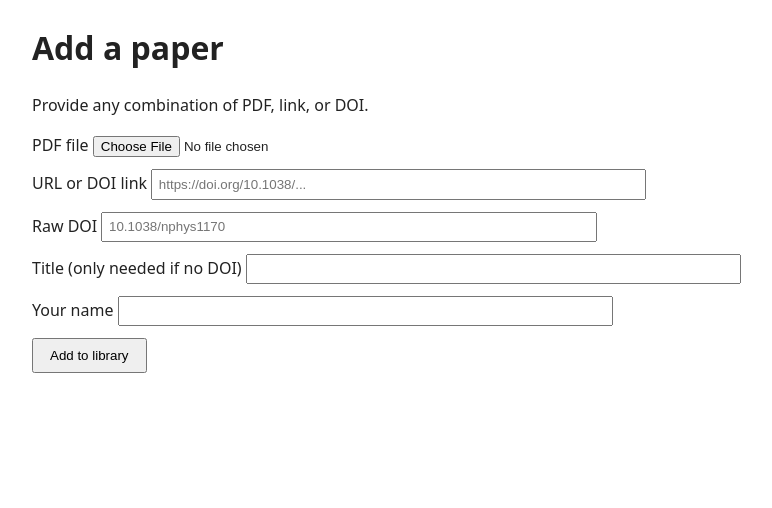
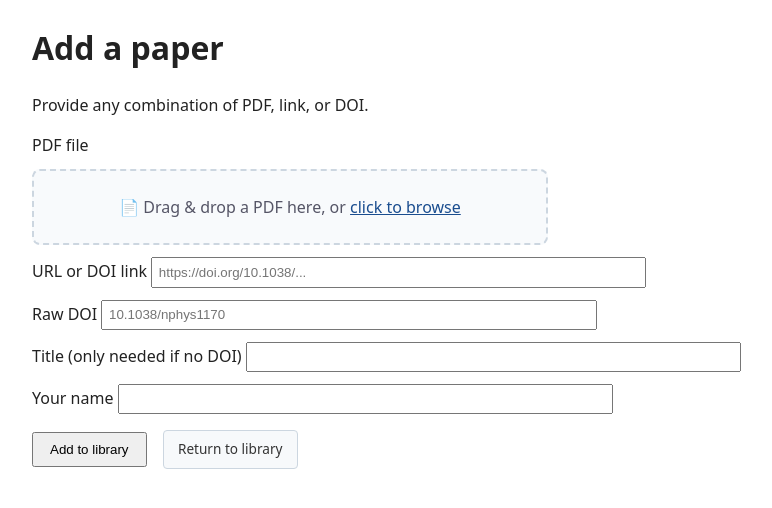
Before and after one commit to MichalSpirzewski/h-index-boost, a FastAPI app: page /upload in a window 1280 px wide. Shown: the part 80-588 px from the top of the page, without its empty margins (96-868 px from the left). Run offline with FastAPI, Linux system fonts and the light colour scheme.

Commit message:
Refactor author handling: consolidate name aliases, enhance author display, and improve topic filtering in UI

```diff
--- a/app/ingest.py
+++ b/app/ingest.py
@@ -479,13 +479,27 @@ def canonical_author(session: Session, author: Author) -> Author:
     return author
 
 
+# Hard-coded author aliases: variant spellings that must collapse to one canonical
+# name (case-insensitive key -> canonical display name). Applied before matching so
+# every ingest of a variant groups under the same author record.
+_NAME_ALIASES = {
+    "mateusz marek nowak": "Mateusz Nowak",
+}
+
+
+def _apply_name_alias(full_name: str) -> str:
+    return _NAME_ALIASES.get(full_name.strip().casefold(), full_name)
+
+
 def _get_or_create_author(session: Session, full_name: str, orcid: str | None) -> Author:
     """Group an incoming author with an existing one when possible (v1, no fuzzy).
 
-    Match order: ORCID, then exact normalized name (regardless of the existing
-    row's ORCID). Any match resolves to its canonical author so contributions
-    accrue to a single base record; a missing ORCID on the canonical is filled in.
+    Match order: hard-coded name alias, then ORCID, then exact normalized name
+    (regardless of the existing row's ORCID). Any match resolves to its canonical
+    author so contributions accrue to a single base record; a missing ORCID on the
+    canonical is filled in.
     """
+    full_name = _apply_name_alias(full_name)
     if orcid:
         author = session.scalar(select(Author).where(Author.orcid == orcid))
         if author:
@@ -537,9 +551,14 @@ def merge_authors(session: Session, source: Author, target: Author) -> int:
         target_article_ids.add(article_id)
         moved += 1
 
-    # Preserve an ORCID that would otherwise be lost (UNIQUE: clear it off source first).
+    # Preserve an ORCID that would otherwise be lost. orcid is UNIQUE, so the source
+    # must be cleared and flushed *before* the value is assigned to the target,
+    # otherwise both rows momentarily hold it and the flush hits the constraint.
     if target.orcid is None and source.orcid:
-        target.orcid, source.orcid = source.orcid, None
+        orcid = source.orcid
+        source.orcid = None
+        session.flush()
+        target.orcid = orcid
 
     source.merged_into_id = target.id
     session.flush()
--- a/app/main.py
+++ b/app/main.py
@@ -18,6 +18,17 @@ app = FastAPI(title="RefBase")
 _BASE_DIR = Path(__file__).parent
 templates = Jinja2Templates(directory=_BASE_DIR / "templates")
 app.mount("/static", StaticFiles(directory=_BASE_DIR / "static"), name="static")
+
+
+def _short_author_name(full_name: str) -> str:
+    """'Michał Spirzewski' -> 'M. Spirzewski'; single-token names unchanged."""
+    parts = full_name.split()
+    if len(parts) < 2:
+        return full_name
+    return f"{parts[0][0]}. {parts[-1]}"
+
+
+templates.env.filters["short_name"] = _short_author_name
 
 
 @app.on_event("startup")
@@ -79,7 +90,12 @@ async def ingest_endpoint(
         pdf_bytes = await file.read()
 
     if not (pdf_bytes or url or doi or title):
-        raise HTTPException(status_code=422, detail="Provide a PDF, a URL, or a DOI.")
+        message = "Nothing to add — provide a PDF, a URL, or a DOI."
+        if _wants_html(request):  # re-render the form with the error + a return button
+            return templates.TemplateResponse(
+                request, "upload.html", {"error": message}, status_code=422
+            )
+        raise HTTPException(status_code=422, detail=message)
 
     # Resolve DOI: raw input -> URL -> PDF text/metadata.
     resolved = ingest.extract_doi(doi) or ingest.extract_doi(url)
@@ -355,6 +371,7 @@ def author_detail(
     saved: int = 0,
     sort: str = "recent",
     order: str = "",
+    topic: int | None = None,
 ):
     author = session.get(Author, author_id)
     if author is None:
@@ -377,6 +394,7 @@ def author_detail(
     co_authors: dict[int, Author] = {}
     joint_counts: dict[int, int] = {}
     topics = {}
+    topic_counts: dict[int, int] = {}
     # Ordered de-dup of this author's affiliations, keyed so near-identical strings
     # (same text bar case/diacritics/punctuation — PDF encoding noise) collapse.
     affiliations: dict[str, str] = {}
@@ -394,13 +412,20 @@ def author_detail(
                         affiliations.setdefault(key, display)
                         if key == _NCNR_PHRASE:
                             is_ncbj = True
-        for topic in article.topics:
-            topics[topic.id] = topic
+        for art_topic in article.topics:
+            topics[art_topic.id] = art_topic
+            topic_counts[art_topic.id] = topic_counts.get(art_topic.id, 0) + 1
     # Most frequent collaborators first, then alphabetical.
     co_author_stats = sorted(
         ((co_authors[cid], joint_counts[cid]) for cid in co_authors),
         key=lambda pair: (-pair[1], pair[0].full_name),
     )
+
+    # Optional keyword/topic filter — narrows only the publications table below,
+    # leaving the co-author / affiliation / topic summaries computed over all papers.
+    active_topic = topics.get(topic) if topic is not None else None
+    if active_topic is not None:
+        articles = [a for a in articles if any(t.id == active_topic.id for t in a.topics)]
 
     # Sortable publications table (clickable headers). Default: newest first.
     if sort not in _PUB_SORT_KEYS:
@@ -419,7 +444,12 @@ def author_detail(
             "order": order,
             "co_author_stats": co_author_stats,
             "affiliations": list(affiliations.values()),
-            "topics": sorted(topics.values(), key=lambda t: t.name),
+            # (topic, count) pairs — most-used keyword first, then alphabetical.
+            "topic_stats": sorted(
+                ((topics[tid], topic_counts[tid]) for tid in topics),
+                key=lambda pair: (-pair[1], pair[0].name),
+            ),
+            "active_topic": active_topic,
             "is_ncbj": is_ncbj,
             "contact": contacts.get(author.id) if is_ncbj else {},
             "contact_saved": bool(saved),
--- a/app/static/style.css
+++ b/app/static/style.css
@@ -24,6 +24,25 @@ th, td { text-align: left; padding: 0.4rem 0.6rem; border-bottom: 1px solid #eee
   .wide-table { width: 100%; max-width: 100%; margin-left: 0; margin-right: 0; }
 }
 form label { display: block; margin: 0.75rem 0; }
+/* Drag-and-drop PDF picker */
+.dropzone {
+  border: 2px dashed #ccd6e0;
+  border-radius: 8px;
+  background: #f8fafc;
+  padding: 1.5rem 1rem;
+  text-align: center;
+  color: #556;
+  cursor: pointer;
+  margin: 0.25rem 0 0.75rem;
+  max-width: 30rem;
+  transition: border-color 0.15s, background 0.15s;
+}
+.dropzone:hover, .dropzone:focus { border-color: #1a4d8f; outline: none; }
+.dropzone.dragover { border-color: #1a4d8f; background: #eaf1fb; color: #1a4d8f; }
+.dropzone.has-file { border-style: solid; border-color: #1c6b3a; background: #f0f8f2; }
+.dropzone .dz-prompt { margin: 0; }
+.dropzone .dz-browse { color: #1a4d8f; text-decoration: underline; }
+.dropzone .dz-file { margin: 0.5rem 0 0; font-size: 0.9rem; color: #1c6b3a; font-weight: 600; }
 form input[type="text"] { width: 100%; max-width: 30rem; padding: 0.35rem; }
 button { padding: 0.5rem 1rem; }
 .sort { color: #666; font-size: 0.9rem; }
@@ -183,3 +202,6 @@ th.sortable .arrow { display: inline-block; width: 0.9em; font-size: 0.8em; colo
 .banner.ok { background: #e6f6ea; border: 1px solid #9ad2a8; }
 .banner.info { background: #e8f1fb; border: 1px solid #9dc0e8; }
 .banner.warn { background: #fdf3e0; border: 1px solid #e8c98a; }
+.banner-actions { margin-left: 0.5rem; font-size: 0.9rem; }
+.form-actions { display: flex; align-items: center; gap: 1rem; margin-top: 1rem; }
+.form-actions .btn { padding: 0.5rem 0.9rem; }
--- a/app/templates/upload.html
+++ b/app/templates/upload.html
@@ -1,19 +1,72 @@
 {% extends "base.html" %}
 {% block content %}
 <h1>Add a paper</h1>
+{% if error %}<div class="banner warn">{{ error }}</div>{% endif %}
 <p>Provide any combination of PDF, link, or DOI.</p>
 <form action="/api/ingest" method="post" enctype="multipart/form-data">
-  <label>PDF file <input type="file" name="file" accept="application/pdf"></label>
+  <label>PDF file</label>
+  <div id="dropzone" class="dropzone" tabindex="0" role="button" aria-label="Drag and drop a PDF, or click to browse">
+    <input type="file" name="file" id="file-input" accept="application/pdf" hidden>
+    <p class="dz-prompt">📄 Drag &amp; drop a PDF here, or <span class="dz-browse">click to browse</span></p>
+    <p class="dz-file" id="dz-file" hidden></p>
+  </div>
   <label>URL or DOI link <input type="text" name="url" placeholder="https://doi.org/10.1038/..."></label>
   <label>Raw DOI <input type="text" name="doi" placeholder="10.1038/nphys1170"></label>
   <label>Title (only needed if no DOI) <input type="text" name="title"></label>
   <label>Your name <input type="text" name="added_by" id="added_by"></label>
-  <button type="submit">Add to library</button>
+  <p class="form-actions">
+    <button type="submit">Add to library</button>
+    <a class="btn" href="/">Return to library</a>
+  </p>
 </form>
 <script>
   /* remember "your name" locally; sent as added_by */
   const field = document.getElementById("added_by");
   field.value = localStorage.getItem("refbase_added_by") || "";
   field.form.addEventListener("submit", () => localStorage.setItem("refbase_added_by", field.value));
+
+  /* drag-and-drop PDF picker: feeds the hidden file input so the form submits as usual */
+  const dropzone = document.getElementById("dropzone");
+  const fileInput = document.getElementById("file-input");
+  const fileLabel = document.getElementById("dz-file");
+
+  function showFile(file) {
+    if (file) {
+      fileLabel.textContent = "Selected: " + file.name;
+      fileLabel.hidden = false;
+      dropzone.classList.add("has-file");
+    } else {
+      fileLabel.hidden = true;
+      dropzone.classList.remove("has-file");
+    }
+  }
+
+  function acceptFiles(files) {
+    const file = files && files[0];
+    if (!file) return;
+    if (file.type && file.type !== "application/pdf" && !file.name.toLowerCase().endsWith(".pdf")) {
+      fileLabel.textContent = "That doesn't look like a PDF — ignored.";
+      fileLabel.hidden = false;
+      return;
+    }
+    const dt = new DataTransfer();
+    dt.items.add(file);
+    fileInput.files = dt.files;   // populate the real input for form submission
+    showFile(file);
+  }
+
+  dropzone.addEventListener("click", () => fileInput.click());
+  dropzone.addEventListener("keydown", (e) => {
+    if (e.key === "Enter" || e.key === " ") { e.preventDefault(); fileInput.click(); }
+  });
+  fileInput.addEventListener("change", () => showFile(fileInput.files[0]));
+
+  ["dragenter", "dragover"].forEach((evt) =>
+    dropzone.addEventListener(evt, (e) => { e.preventDefault(); dropzone.classList.add("dragover"); })
+  );
+  ["dragleave", "dragend", "drop"].forEach((evt) =>
+    dropzone.addEventListener(evt, (e) => { e.preventDefault(); dropzone.classList.remove("dragover"); })
+  );
+  dropzone.addEventListener("drop", (e) => acceptFiles(e.dataTransfer.files));
 </script>
 {% endblock %}
--- a/data/author_contacts.json
+++ b/data/author_contacts.json
@@ -41,10 +41,6 @@
     "email": "maciej.skrzypek@ncbj.gov.pl",
     "name": "Maciej Skrzypek"
   },
-  "24": {
-    "email": "mateusz.nowak@ncbj.gov.pl",
-    "name": "Mateusz Marek Nowak"
-  },
   "3": {
     "email": "piotr.prusinski@ncbj.gov.pl",
     "name": "Piotr Prusiński"
```
Also changed, not shown: app/templates/article.html (+6 -1 lines), app/templates/author.html (+13 -4 lines), app/templates/index.html (+5 -3 lines), tests/test_ingest.py (+15 -0 lines), tests/test_pages.py (+39 -3 lines).
